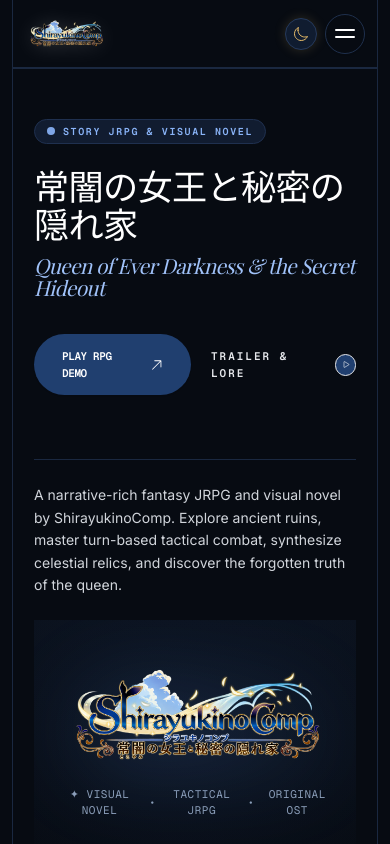
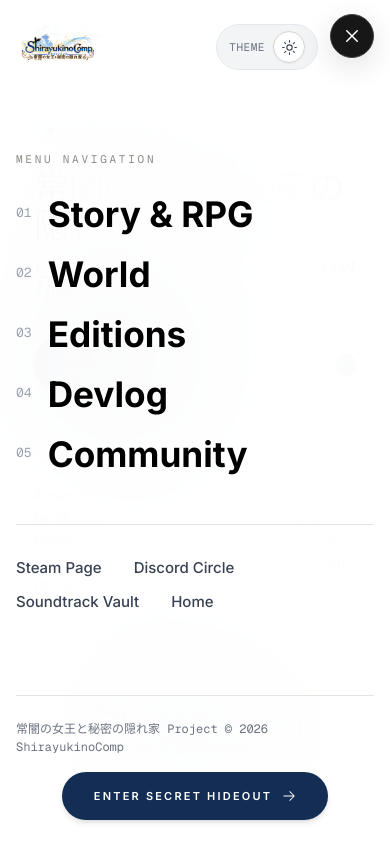
Before and after one commit to Piahn/Portfolio-Shirayukino, a Next.js app: page / in a window 390 px wide. Both pictures are taken after a click on the button "Open menu". Shown: the top 844 px of the page. Built offline with nearby package versions, Linux system fonts and the light colour scheme.

Commit message:
fix(navbar): fix tablet floating button clipping and dark mode styling, hide theme toggle

```diff
--- a/components/Navbar.tsx
+++ b/components/Navbar.tsx
@@ -108,12 +108,8 @@
           </nav>
         </div>
 
-        {/* Right: Theme Toggle + Wishlist + Play Demo Button */}
+        {/* Right: Wishlist + Play Demo Button + Mobile Menu Button */}
         <div className="flex items-center gap-2 sm:gap-3 shrink-0">
-          <div className="lg:hidden">
-            <ThemeToggle />
-          </div>
-
           <a
             href="#editions"
             className="hidden xl:inline-flex text-[13px] font-mono text-[#444] dark:text-[#94a3b8] hover:text-[#142d55] dark:hover:text-white px-3 py-1.5 transition-colors whitespace-nowrap"
@@ -130,7 +126,7 @@
           {/* Mobile / Tablet Hamburger Button when at top */}
           <button
             onClick={() => setIsMenuOpen((prev) => !prev)}
-            className="lg:hidden flex items-center justify-center w-10 h-10 rounded-full border border-[#e8e3dd] dark:border-[#1f304d] hover:bg-gray-100 dark:hover:bg-[#101a2b] text-black dark:text-white transition-colors shrink-0 shadow-sm"
+            className="lg:hidden flex items-center justify-center w-10 h-10 rounded-full bg-white dark:bg-[#0c1524] border border-[#e8e3dd] dark:border-[#1f304d] hover:bg-gray-100 dark:hover:bg-[#101a2b] text-black dark:text-white transition-colors shrink-0 shadow-sm"
             aria-label={isMenuOpen ? "Close menu" : "Open menu"}
             aria-expanded={isMenuOpen}
           >
@@ -143,31 +139,26 @@
       </header>
 
       {/* Floating Controls - Aligned exactly with the 1200px architectural grid lines */}
-      <div className="fixed top-3.5 sm:top-6 inset-x-3 sm:inset-x-4 mx-auto max-w-[1200px] pointer-events-none z-50">
+      <div className="fixed top-3.5 sm:top-5 xl:top-6 inset-x-3 sm:inset-x-4 xl:inset-x-0 mx-auto max-w-[1200px] pointer-events-none z-50">
         <div className="relative w-full">
-          {/* Floating Round Button in Top-Right (Positioned directly on the straight vertical line) */}
+          {/* Floating Round Button in Top-Right */}
           <div
-            className={`absolute right-1 sm:right-0 top-0 flex items-center transition-all duration-300 ease-[cubic-bezier(0.16,1,0.3,1)] ${
+            className={`absolute right-1 sm:right-3 xl:right-0 top-0 flex items-center transition-all duration-300 ease-[cubic-bezier(0.16,1,0.3,1)] ${
               isScrolled || isMenuOpen
                 ? "translate-y-0 opacity-100 pointer-events-auto scale-100"
                 : "-translate-y-6 opacity-0 pointer-events-none scale-90"
             }`}
           >
-            {/* Theme Toggle beside the round button - hidden on desktop mode */}
-            {!isMenuOpen && (
-              <div className="lg:hidden mr-2 sm:mr-3 pointer-events-auto">
-                <ThemeToggle />
-              </div>
-            )}
-
-            {/* The Iconic Round Circular Menu Button centered right on the vertical straight line */}
-            <div className="translate-x-0 sm:translate-x-1/2 pointer-events-auto">
+            {/* The Iconic Round Circular Menu Button */}
+            {/* On mobile & tablet (< 1280px): translate-x-0 stays safely inside screen bounds */}
+            {/* On desktop (xl: >=1280px): translate-x-1/2 centered directly on the 1200px grid line */}
+            <div className="translate-x-0 xl:translate-x-1/2 pointer-events-auto">
               <button
                 onClick={() => setIsMenuOpen((prev) => !prev)}
-                className={`group flex items-center justify-center w-11 h-11 sm:w-16 sm:h-16 md:w-[68px] md:h-[68px] rounded-full transition-all duration-300 hover:scale-105 active:scale-95 shadow-[0_8px_30px_rgba(0,0,0,0.14)] dark:shadow-[0_12px_40px_rgba(0,0,0,0.7)] ${
+                className={`group flex items-center justify-center w-11 h-11 sm:w-14 sm:h-14 md:w-16 md:h-16 xl:w-[68px] xl:h-[68px] rounded-full transition-all duration-300 hover:scale-105 active:scale-95 shadow-[0_8px_30px_rgba(0,0,0,0.12)] dark:shadow-[0_12px_40px_rgba(0,0,0,0.85)] ${
                   isMenuOpen
-                    ? "bg-neutral-900 text-white dark:bg-white dark:text-black border border-neutral-700 dark:border-gray-200"
-                    : "bg-white text-black dark:bg-white dark:text-black border border-gray-200/80 dark:border-white/20"
+                    ? "bg-neutral-900 text-white dark:bg-[#121f36] dark:text-white border border-neutral-700 dark:border-[#223859]"
+                    : "bg-white text-black dark:bg-[#0c1524] dark:text-white border border-gray-200/90 dark:border-[#1f304d] hover:bg-gray-50 dark:hover:bg-[#101c30]"
                 }`}
                 aria-label={isMenuOpen ? "Close menu" : "Open menu"}
                 aria-expanded={isMenuOpen}
@@ -175,12 +166,13 @@
                 {isMenuOpen ? (
                   <>
                     <IoCloseOutline size={24} className="sm:hidden transition-transform duration-200 group-hover:rotate-90" />
-                    <IoCloseOutline size={32} className="hidden sm:block transition-transform duration-200 group-hover:rotate-90" />
+                    <IoCloseOutline size={28} className="hidden sm:block xl:hidden transition-transform duration-200 group-hover:rotate-90" />
+                    <IoCloseOutline size={32} className="hidden xl:block transition-transform duration-200 group-hover:rotate-90" />
                   </>
                 ) : (
-                  <div className="flex flex-col items-center justify-center gap-[4px] sm:gap-[6px] w-6 h-6 sm:w-7 sm:h-7">
-                    <span className="block h-[2.2px] sm:h-[2.8px] w-4.5 sm:w-6 bg-black rounded-full transition-all duration-300 group-hover:w-6" />
-                    <span className="block h-[2.2px] sm:h-[2.8px] w-4.5 sm:w-6 bg-black rounded-full transition-all duration-300 group-hover:w-5" />
+                  <div className="flex flex-col items-center justify-center gap-[4px] sm:gap-[5px] xl:gap-[6px] w-6 h-6 sm:w-6.5 sm:h-6.5 xl:w-7 xl:h-7">
+                    <span className="block h-[2.2px] sm:h-[2.5px] xl:h-[2.8px] w-4.5 sm:w-5.5 xl:w-6 bg-current rounded-full transition-all duration-300 group-hover:w-6" />
+                    <span className="block h-[2.2px] sm:h-[2.5px] xl:h-[2.8px] w-4.5 sm:w-5.5 xl:w-6 bg-current rounded-full transition-all duration-300 group-hover:w-5" />
                   </div>
                 )}
               </button>
@@ -199,10 +191,11 @@
         aria-hidden={!isMenuOpen}
       >
         <div className="flex h-full flex-col justify-between max-w-[1200px] mx-auto px-4 sm:px-12 py-6 sm:py-12 overflow-y-auto">
-          {/* Top of drawer with Logo and ThemeToggle */}
+          {/* Top of drawer with Logo and ThemeToggle (discreetly accessible inside drawer) */}
           <div className="flex items-center justify-between pr-14 sm:pr-20">
             <ShirayukinoLogo imgClassName="h-7 sm:h-8 md:h-9" />
-            <div className="flex items-center gap-3">
+            <div className="flex items-center gap-2 px-3 py-1.5 rounded-full bg-gray-100 dark:bg-[#0c1424] border border-gray-200 dark:border-[#1f304d]">
+              <span className="text-[11px] font-mono uppercase tracking-wider text-gray-500 dark:text-gray-400">Theme</span>
               <ThemeToggle />
             </div>
           </div>
```
